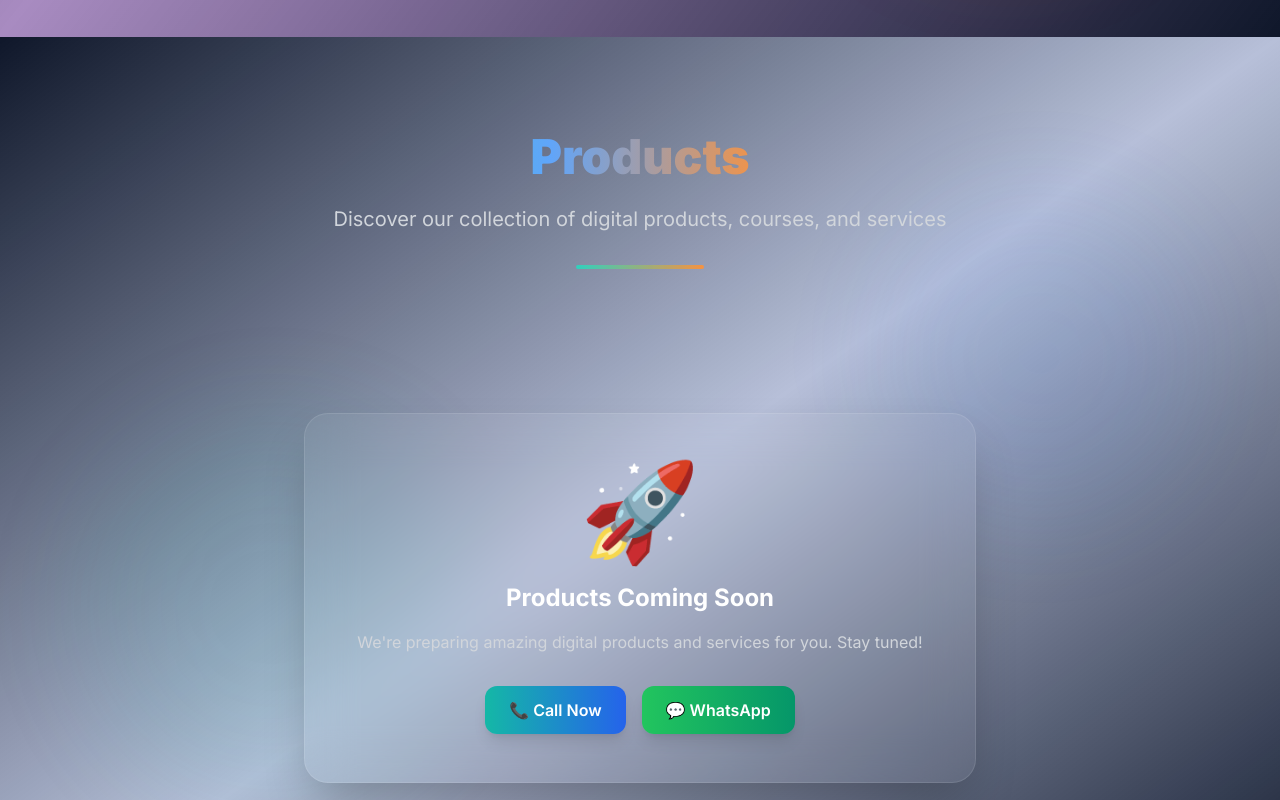
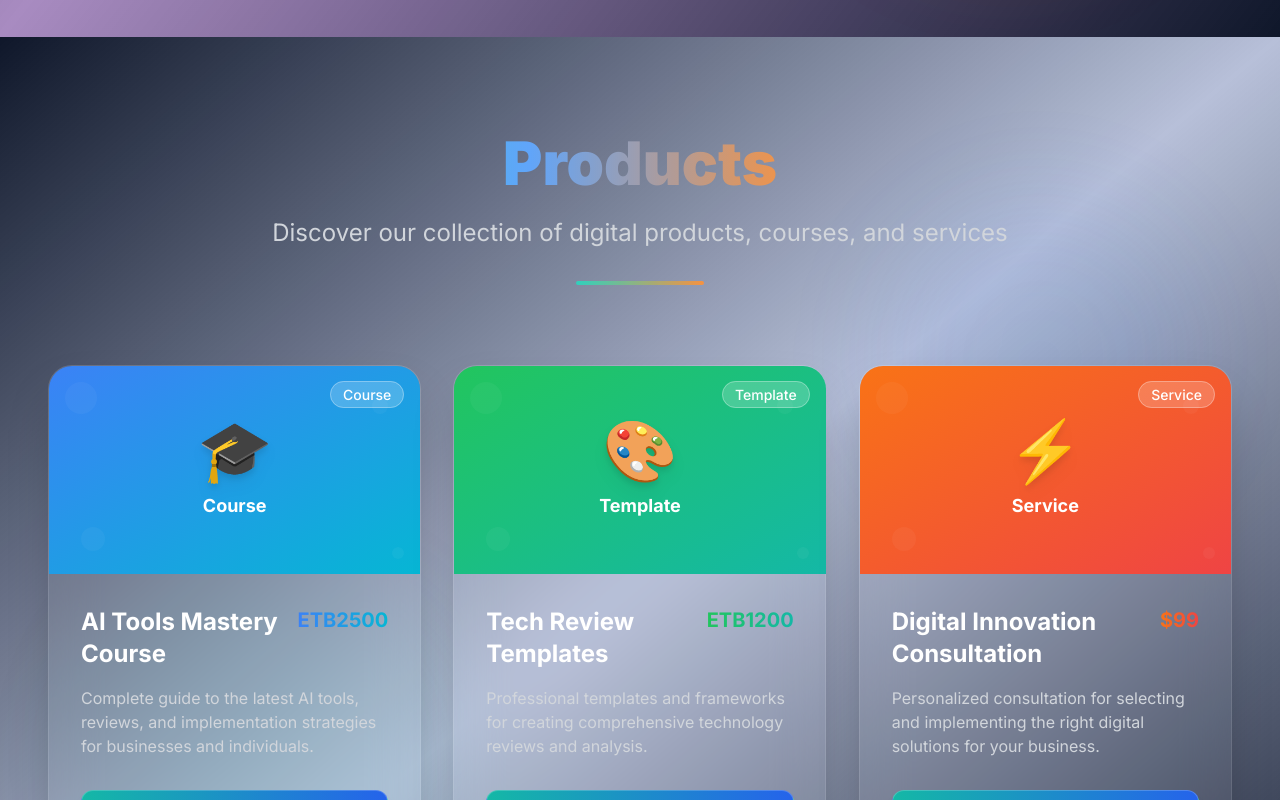
Before and after one commit to TedrosAbebe/tag-bridge-com, a Next.js app: page / in a window 1280 px wide. Shown: the part 2260-3060 px from the top of the page. Built offline with nearby package versions, Linux system fonts and the light colour scheme.

Commit message:
CRITICAL FIX: Make products visible to ALL visitors - no more localStorage dependency

```diff
--- a/app/components/ProductsSection.tsx
+++ b/app/components/ProductsSection.tsx
@@ -2,16 +2,7 @@
 
 import { useState, useEffect } from 'react'
 import { useLanguage } from '../contexts/LanguageContext'
-
-interface Product {
-  id: string
-  title: string
-  description: string
-  price: string
-  currency: 'USD' | 'ETB'
-  category: string
-  image?: string
-}
+import { getPublicProducts, type Product } from '../data/products'
 
 export default function ProductsSection() {
   const { t } = useLanguage()
@@ -19,23 +10,9 @@ export default function ProductsSection() {
   const [isVisible, setIsVisible] = useState(false)
 
   useEffect(() => {
-    // Load products from localStorage (admin managed)
-    const adminProducts = localStorage.getItem('adminProducts')
-    if (adminProducts) {
-      try {
-        const parsedProducts = JSON.parse(adminProducts)
-        // Add backward compatibility for products without currency field
-        const productsWithCurrency = parsedProducts.map((product: any) => ({
-          ...product,
-          currency: product.currency || 'USD' // Default to USD if no currency specified
-        }))
-        setProducts(productsWithCurrency)
-      } catch (error) {
-        console.error('Error loading products:', error)
-        setProducts([])
-      }
-    }
-    // No default products - admin will add them
+    // Load products from the public data file (visible to all visitors)
+    const publicProducts = getPublicProducts()
+    setProducts(publicProducts)
 
     // Intersection Observer for animations
     const observer = new IntersectionObserver(
--- /dev/null
+++ b/app/data/products.ts
@@ -0,0 +1,46 @@
+// TagBridge Products Data
+// This file contains the products that will be visible to all website visitors
+// Admin can update this through the admin panel
+
+export interface Product {
+  id: string
+  title: string
+  description: string
+  price: string
+  currency: 'USD' | 'ETB'
+  category: string
+  image?: string
+}
+
+// Default products - you can modify these or add new ones
+export const defaultProducts: Product[] = [
+  {
+    id: '1',
+    title: 'AI Tools Mastery Course',
+    description: 'Complete guide to the latest AI tools, reviews, and implementation strategies for businesses and individuals.',
+    price: '2500',
+    currency: 'ETB',
+    category: 'Course'
+  },
+  {
+    id: '2',
+    title: 'Tech Review Templates',
+    description: 'Professional templates and frameworks for creating comprehensive technology reviews and analysis.',
+    price: '1200',
+    currency: 'ETB',
+    category: 'Template'
+  },
+  {
+    id: '3',
+    title: 'Digital Innovation Consultation',
+    description: 'Personalized consultation for selecting and implementing the right digital solutions for your business.',
+    price: '99',
+    currency: 'USD',
+    category: 'Service'
+  }
+]
+
+// This function will be used to get products for public display
+export const getPublicProducts = (): Product[] => {
+  return defaultProducts
+}
```
Also changed, not shown: 1 other file (tests, documents, lock files or other folders).
